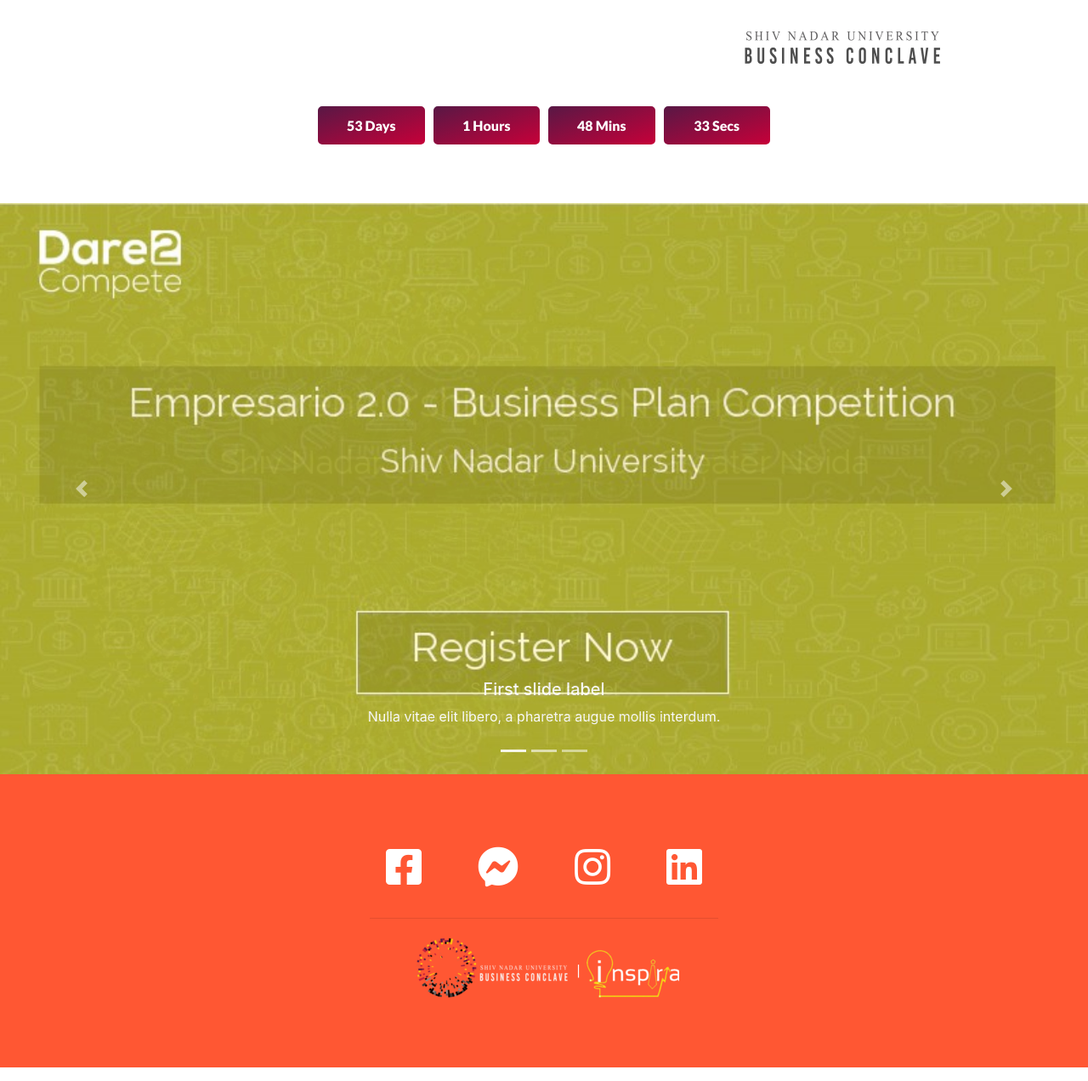
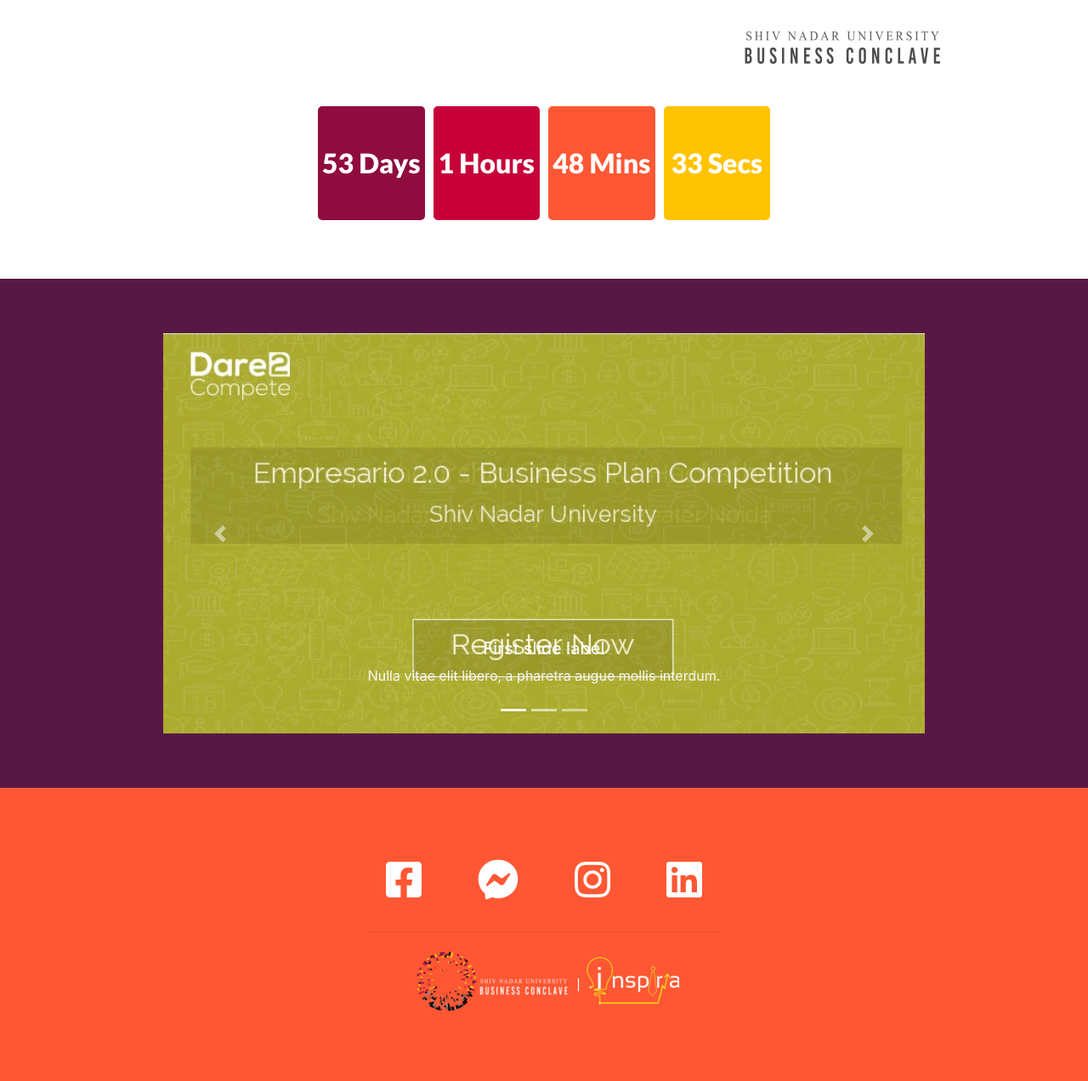
Before and after one commit to danielvaz46/SNUBC, a plain HTML site: page index.html in a window 1280 px wide. Shown: the part 434-1706 px from the top of the page at 85% size. Drawn offline with nearby package versions, Linux system fonts and the light colour scheme.

Commit message:
Add files via upload

```diff
--- a/styles.css
+++ b/styles.css
@@ -16,12 +16,12 @@ hr {
 
 .countdown {
   font-family: 'Lato', sans-serif;
+  font-size: 2rem;
   color: white;
   border-width: 5px;
   border-style: solid;
   border-radius: 10px;
-  padding: 2% 0;
-  background-image: linear-gradient(to bottom right, #581845, #C70039);
+  padding: 8% 0;
   text-align: center;
   vertical-align: middle;
 }
@@ -30,6 +30,9 @@ hr {
   margin-top: 3%;
   text-align: center;
   padding: 0 25%;
+}
+.inspiria{
+  padding-bottom: 1.5%;
 }
 
 .footer {
@@ -73,6 +76,7 @@ hr {
 
 .testimonials {
   text-align: center;
+  padding: 5% 15%;
   background-color: #581845;
   color: white;
 }
```
